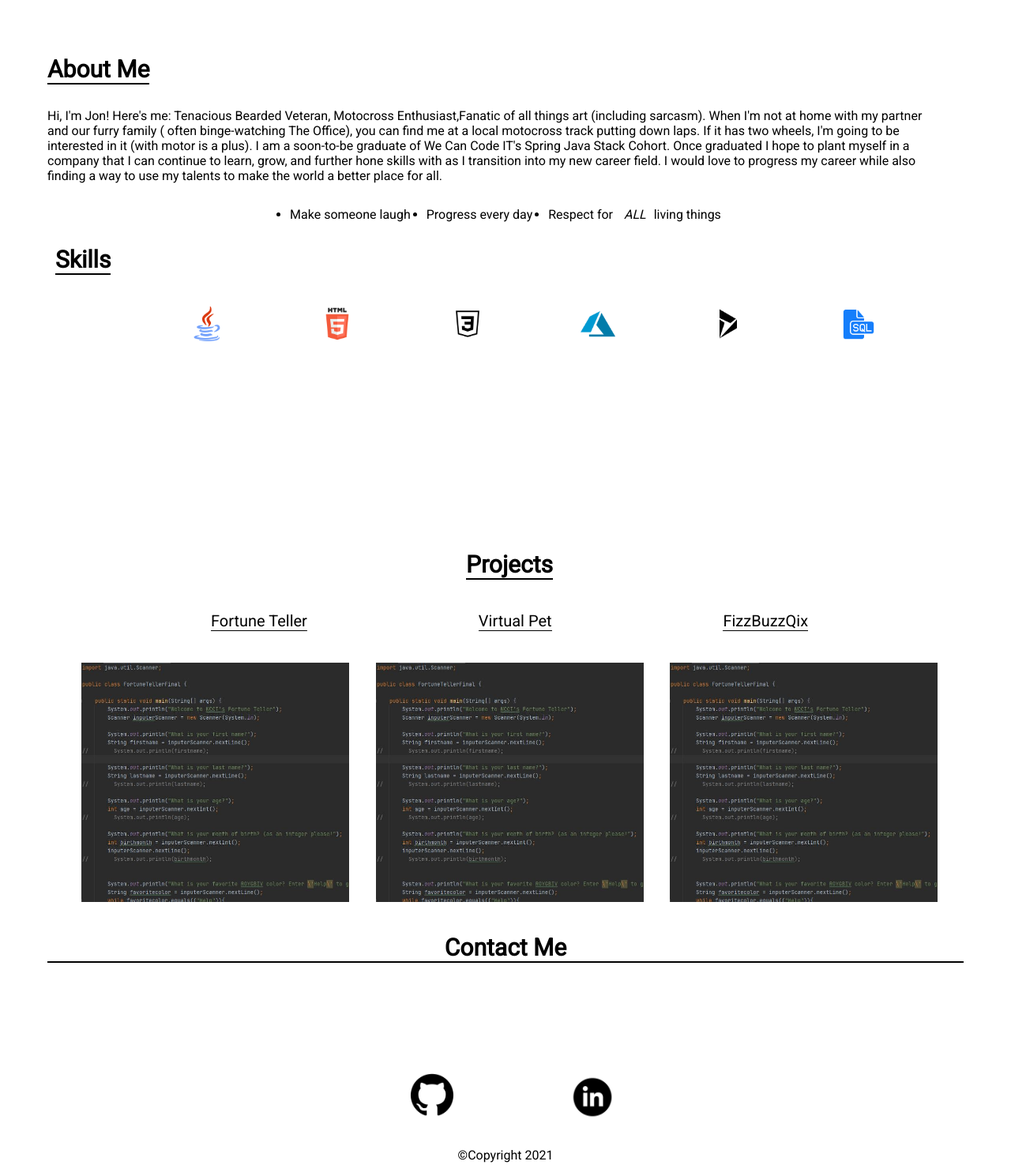
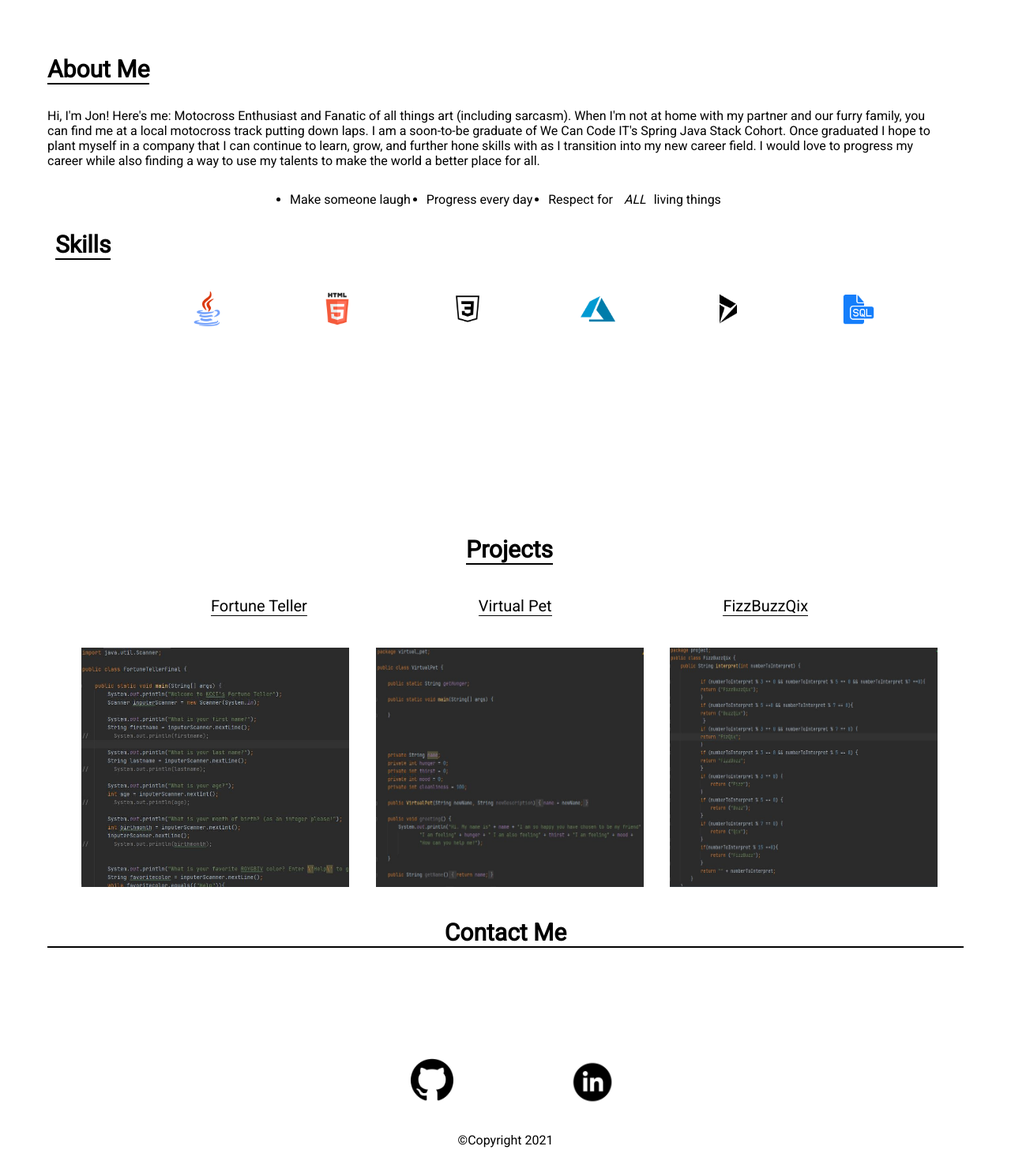
Before and after one commit to Post-Boot-Camp-Repos/jcabrams2.github.io, a plain HTML site: page index.html in a window 1280 px wide. Shown: the part 1000-2475 px from the top of the page at 79% size. Drawn offline with Linux system fonts and the light colour scheme.

Commit message:
Passable, I think

```diff
--- a/CSS/style.css
+++ b/CSS/style.css
@@ -78,9 +78,7 @@ header{
     display:block;
     z-index:999;
 }
-.wdb__pic:hover{
-    background: url("/images/Color_We\ Dem\ Boyz!.jpg")
-}
+
 /* .greeting__container{
     background-image: ;
 } */
--- a/index.html
+++ b/index.html
@@ -57,9 +57,9 @@
       </div>
         <div class="about__div">
         <p class="about__description">
-            Hi, I'm Jon! Here's me: Tenacious Bearded Veteran, Motocross Enthusiast,Fanatic of all things art (including sarcasm).
-            When I'm not at home with my partner and our furry family ( often binge-watching The Office), you can find me at a local
-            motocross track putting down laps. If it has two wheels, I'm going to be interested in it (with motor is a plus).  I am a soon-to-be
+            Hi, I'm Jon! Here's me: Motocross Enthusiast and Fanatic of all things art (including sarcasm).
+            When I'm not at home with my partner and our furry family, you can find me at a local
+            motocross track putting down laps. I am a soon-to-be
             graduate of We Can Code IT's Spring Java Stack Cohort. Once graduated I hope to plant
             myself in a company that I can continue to learn, grow, and further hone skills with as I transition
             into my new career field. I would love to progress my career while also finding a way to use my talents to make the world
@@ -115,8 +115,8 @@
         <div class="project__snips">
             <ul class="snip__list">
                 <img src="./images/snip fortune.JPG" alt="">
-                <img src="./images/snip fortune.JPG" alt="">
-                <img src="./images/snip fortune.JPG" alt="">
+                <img src="./images/VP snip.JPG" alt="">
+                <img src="./images/fbq snip.JPG" alt="">
             </ul>
         </div>
         </div>
@@ -133,8 +133,10 @@
             </ul>
             </div>
               </div>
-              <footer class="footer">
+              <footer>
+                <div class="footer">
                 &copy;Copyright 2021
+              </div>
               </footer>
         </div>
       </body>
```
Also changed, not shown: images/FT snip.JPG (added), images/VP snip.JPG (added), images/fbq snip.JPG (added).
